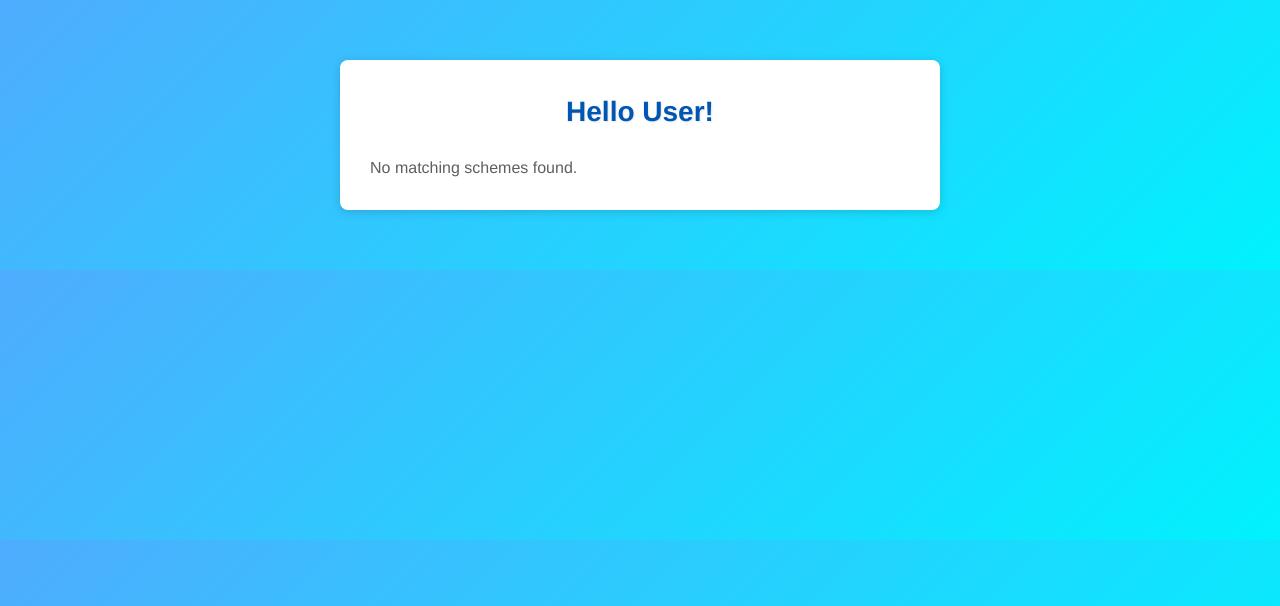
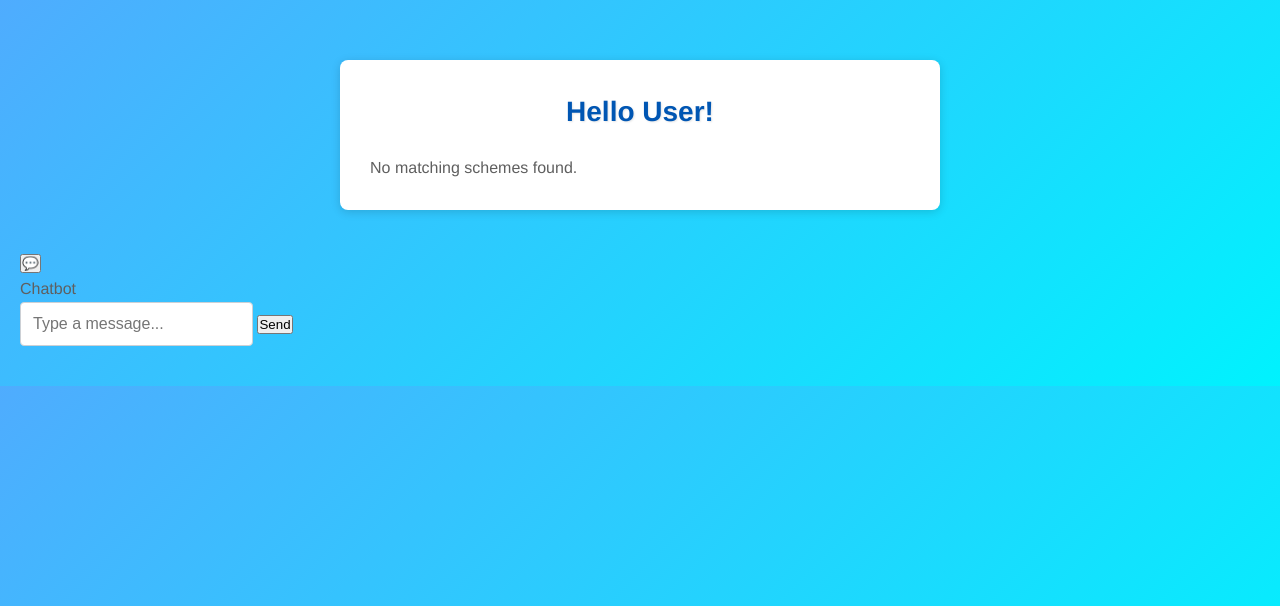
Before and after one commit to Styl659/yognaAI, a Flask app: page /results in a window 1280 px wide. Shown: the top 606 px of the page. Run offline with Flask 3, Linux system fonts and the light colour scheme.

Commit message:
Update submission.html

```diff
--- a/templates/submission.html
+++ b/templates/submission.html
@@ -4,6 +4,7 @@
   <meta charset="UTF-8">
   <title>Your Schemes</title>
   <link rel="stylesheet" href="{{ url_for('static', filename='result.css') }}">
+  <link rel="stylesheet" href="{{ url_for('static', filename='chatbot.css') }}">
 </head>
 <body>
   <div class="container">
@@ -26,7 +27,6 @@
             <strong>{{ scheme.scheme_name }}</strong><br>
             {{ scheme.info }}<br>
             <a href="{{ scheme.link }}" target="_blank">More Info</a>
-            <!-- Favorite/Remove Favorite link -->
             {% if scheme.scheme_name in favorites %}
               <a href="{{ url_for('remove_favorite', scheme_name=scheme.scheme_name, page=page) }}" style="color: red;">Remove from Favorites</a>
             {% else %}
@@ -36,7 +36,6 @@
         {% endfor %}
       </ul>
 
-      <!-- Pagination Links -->
       <div class="pagination">
         {% if page > 1 %}
           <a href="{{ url_for('results', page=page-1) }}">Previous</a>
@@ -52,5 +51,18 @@
       <p>No matching schemes found.</p>
     {% endif %}
   </div>
+
+  <!-- Chatbot HTML -->
+  <button id="chat-toggle">💬</button>
+  <div id="chat-container">
+      <div id="chat-header">Chatbot</div>
+      <div id="chat-body"></div>
+      <div id="chat-input">
+          <input type="text" id="user-input" placeholder="Type a message..." />
+          <button onclick="sendMessage()">Send</button>
+      </div>
+  </div>
+
+  <script src="{{ url_for('static', filename='chatbot.js') }}"></script>
 </body>
 </html>
```
